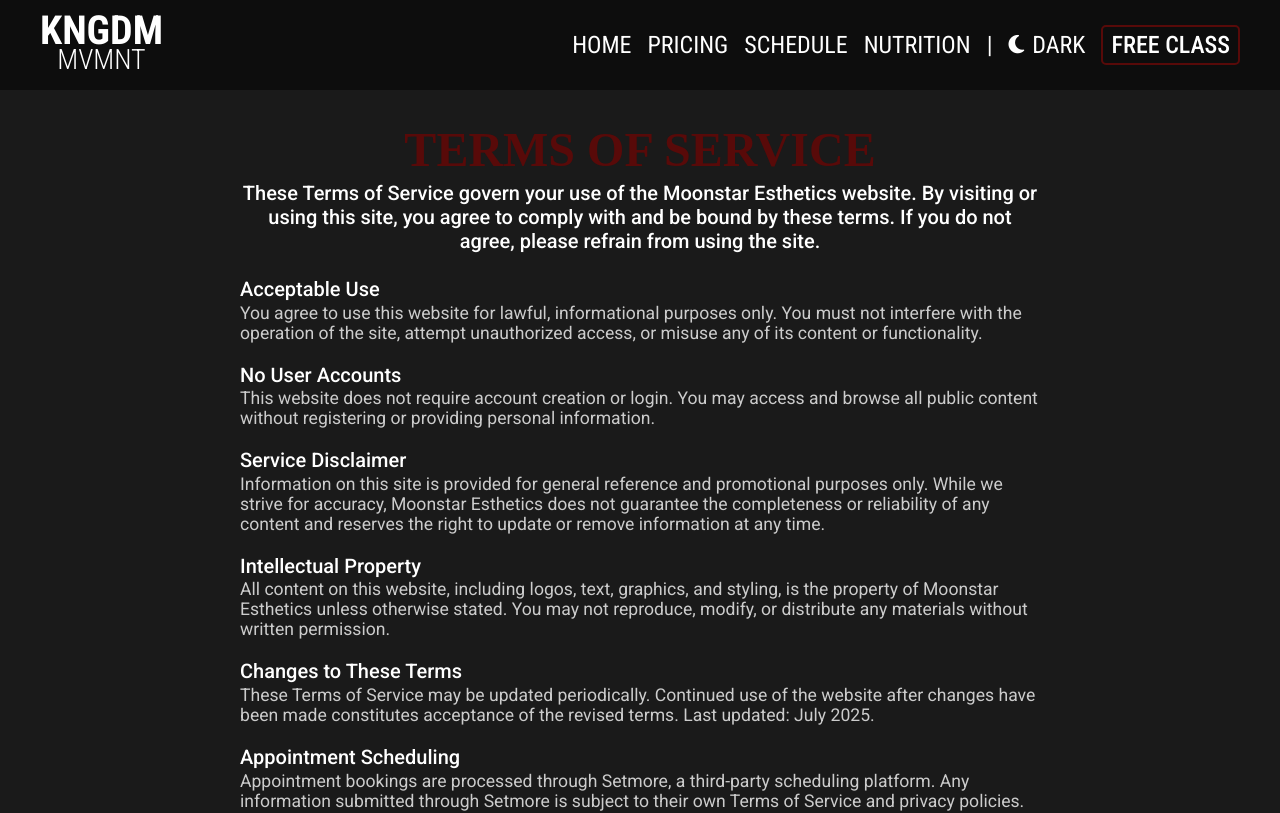
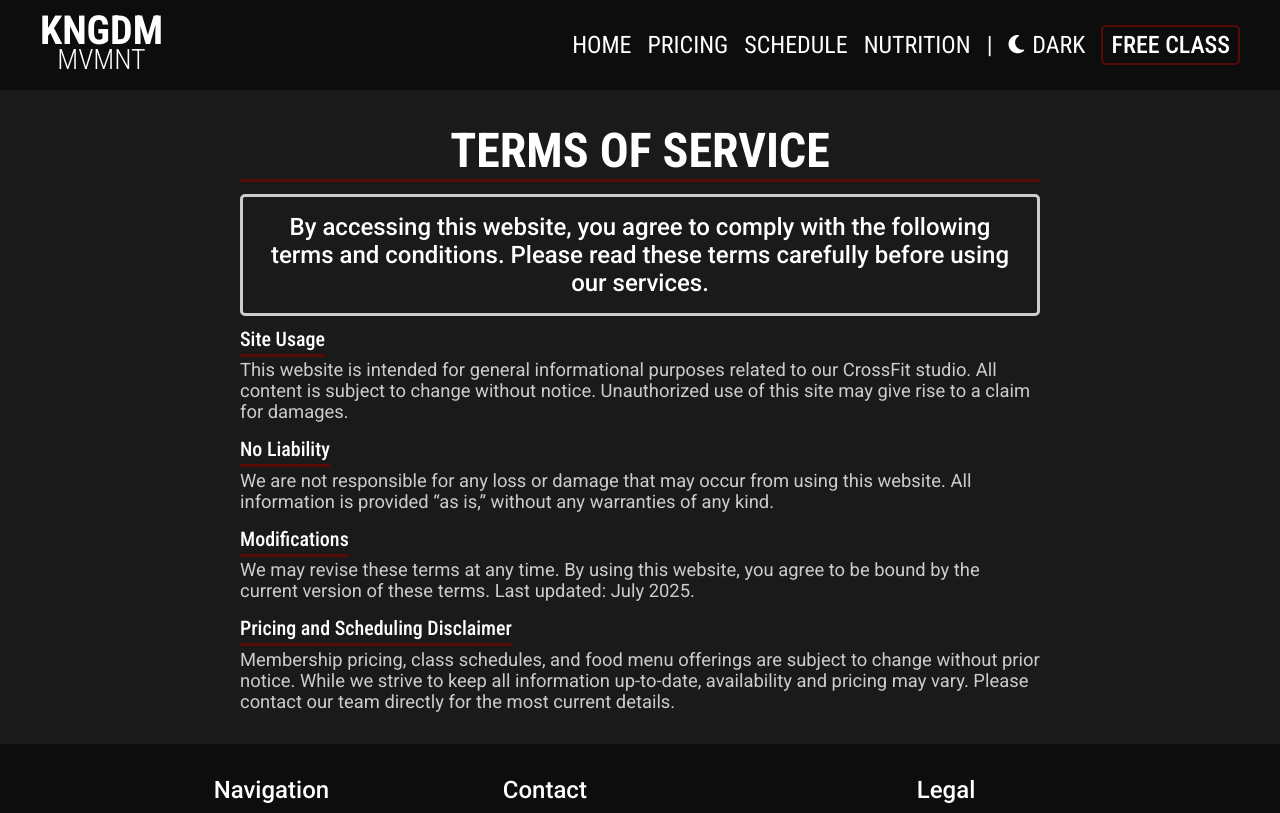
Before and after one commit to gilmerperez/kingdom-movement, a React (Vite) app: page /terms-of-service in a window 1280 px wide. Shown: the top 813 px of the page. Built offline with nearby package versions, Linux system fonts and the light colour scheme.

Commit message:
Edited the Terms page to match Kingdom Movement

```diff
--- a/src/pages/PrivacyPolicy/PrivacyPolicy.jsx
+++ b/src/pages/PrivacyPolicy/PrivacyPolicy.jsx
@@ -69,14 +69,6 @@ function PrivacyPolicy() {
               This website does not use cookies, tracking pixels, or third-party analytics tools. We do not track your
               browsing behavior or device usage.
             </p>
-
-            {/* Pricing and Scheduling Disclaimer */}
-            <p className={styles.policyHeading}>Pricing and Scheduling Disclaimer</p>
-            <p className={styles.policyText}>
-              Membership pricing, class schedules, and food menu offerings are subject to change without prior notice.
-              While we strive to keep all information up-to-date, availability and pricing may vary. Please contact our
-              team directly for the most current details.
-            </p>
           </section>
         </section>
       </main>
--- a/src/pages/TermsOfService/TermsOfService.jsx
+++ b/src/pages/TermsOfService/TermsOfService.jsx
@@ -4,7 +4,7 @@ import styles from "./TermsOfService.module.css";
 function TermsOfService() {
   // Set Page Title
   useEffect(() => {
-    document.title = "Moonstar Esthetics | Terms of Service";
+    document.title = "Kingdom Movement | Terms of Service";
   }, []);
 
   const monthNames = [
@@ -36,60 +36,37 @@ function TermsOfService() {
           <section className={styles.terms}>
             {/* Introduction */}
             <p className={styles.introduction}>
-              These Terms of Service govern your use of the Moonstar Esthetics website. By visiting or using this site,
-              you agree to comply with and be bound by these terms. If you do not agree, please refrain from using the
-              site.
+              By accessing this website, you agree to comply with the following terms and conditions. Please read these
+              terms carefully before using our services.
             </p>
 
-            {/* Acceptable Use */}
-            <p className={styles.termsHeading}>Acceptable Use</p>
+            {/* Site Usage */}
+            <p className={styles.termsHeading}>Site Usage</p>
             <p className={styles.termsText}>
-              You agree to use this website for lawful, informational purposes only. You must not interfere with the
-              operation of the site, attempt unauthorized access, or misuse any of its content or functionality.
+              This website is intended for general informational purposes related to our CrossFit studio. All content is
+              subject to change without notice. Unauthorized use of this site may give rise to a claim for damages.
             </p>
 
-            {/* No User Accounts */}
-            <p className={styles.termsHeading}>No User Accounts</p>
+            {/* No Liability */}
+            <p className={styles.termsHeading}>No Liability</p>
             <p className={styles.termsText}>
-              This website does not require account creation or login. You may access and browse all public content
-              without registering or providing personal information.
+              We are not responsible for any loss or damage that may occur from using this website. All information is
+              provided “as is,” without any warranties of any kind.
             </p>
 
-            {/* Service Disclaimer */}
-            <p className={styles.termsHeading}>Service Disclaimer</p>
+            {/* Modifications */}
+            <p className={styles.termsHeading}>Modifications</p>
             <p className={styles.termsText}>
-              Information on this site is provided for general reference and promotional purposes only. While we strive
-              for accuracy, Moonstar Esthetics does not guarantee the completeness or reliability of any content and
-              reserves the right to update or remove information at any time.
+              We may revise these terms at any time. By using this website, you agree to be bound by the current version
+              of these terms. Last updated: {month} {year}.
             </p>
 
-            {/* Content Ownership */}
-            <p className={styles.termsHeading}>Intellectual Property</p>
+            {/* Pricing and Scheduling Disclaimer */}
+            <p className={styles.termsHeading}>Pricing and Scheduling Disclaimer</p>
             <p className={styles.termsText}>
-              All content on this website, including logos, text, graphics, and styling, is the property of Moonstar
-              Esthetics unless otherwise stated. You may not reproduce, modify, or distribute any materials without
-              written permission.
-            </p>
-
-            {/* Changes to Terms */}
-            <p className={styles.termsHeading}>Changes to These Terms</p>
-            <p className={styles.termsText}>
-              These Terms of Service may be updated periodically. Continued use of the website after changes have been
-              made constitutes acceptance of the revised terms. Last updated: {month} {year}.
-            </p>
-
-            {/* Appointment Booking */}
-            <p className={styles.termsHeading}>Appointment Scheduling</p>
-            <p className={styles.termsText}>
-              Appointment bookings are processed through{" "}
-              <a href="https://setmore.com" target="_blank" rel="noopener noreferrer">
-                Setmore
-              </a>
-              , a third-party scheduling platform. Any information submitted through Setmore is subject to their own{" "}
-              <a href="https://www.setmore.com/privacy" target="_blank" rel="noopener noreferrer">
-                Terms of Service
-              </a>{" "}
-              and privacy policies.
+              Membership pricing, class schedules, and food menu offerings are subject to change without prior notice.
+              While we strive to keep all information up-to-date, availability and pricing may vary. Please contact our
+              team directly for the most current details.
             </p>
           </section>
         </section>
--- a/src/pages/TermsOfService/TermsOfService.module.css
+++ b/src/pages/TermsOfService/TermsOfService.module.css
@@ -7,15 +7,17 @@
   align-items: center;
   flex-direction: column;
   justify-content: center;
+  font-family: "Roboto Condensed", Arial, sans-serif;
 }
 
 .heading {
+  width: 100%;
   font-size: 3rem;
   font-weight: 700;
-  color: var(--primary);
-  margin-bottom: 0.25rem;
+  margin-bottom: 0.75rem;
   transition: 0.3s ease-in;
-  font-family: "Libre Baskerville", serif;
+  color: var(--text-primary);
+  border-bottom: 3px solid var(--primary);
 }
 
 .terms {
@@ -23,38 +25,55 @@
 }
 
 .introduction {
+  margin: 0 auto;
+  padding: 1rem;
   font-weight: 500;
-  font-size: 1.25rem;
+  font-size: 1.5rem;
+  border-radius: 5px;
   text-align: center;
-  margin-bottom: 1.5rem;
-  color: var(--text-primary);
+  margin-bottom: 0.5rem;
+  background-color: var(--bg-color);
+  border: 3px solid var(--text-secondary);
+  font-family: "Roboto", Arial, sans-serif;
 }
 
 .termsHeading {
+  line-height: 1.5;
   font-weight: 500;
   font-size: 1.25rem;
-  margin-bottom: 0.1rem;
+  display: inline-block;
+  margin-bottom: 0.15rem;
+  border-bottom: 3px solid var(--primary);
 }
 
 .termsText {
   font-weight: 400;
-  font-size: 1.1rem;
+  font-size: 1.15rem;
   color: var(--text-secondary);
+  font-family: "Roboto", Arial, sans-serif;
 }
 
 .termsText:not(:last-child) {
-  margin-bottom: 1.25rem;
+  margin-bottom: 0.75rem;
 }
 
 /* Tablet Responsiveness */
 @media (max-width: 768px) {
   .heading {
-    font-size: 2.75rem;
+    font-size: 2.5rem;
   }
 
   .introduction {
+    padding: 0.75rem;
+    font-size: 1.25rem;
+  }
+
+  .termsHeading {
     font-size: 1.15rem;
-    margin-bottom: 1.25rem;
+  }
+
+  .termsText {
+    font-size: 1.05rem;
   }
 }
 
@@ -62,19 +81,21 @@
 @media (max-width: 480px) {
   .heading {
     font-size: 2.25rem;
+    border-bottom: 2px solid var(--primary);
   }
 
   .introduction {
-    font-size: 1rem;
-    margin-bottom: 1rem;
+    font-size: 1.25rem;
+    border: 2px solid var(--text-secondary);
   }
 
   .termsHeading {
-    font-size: 1rem;
-    margin-bottom: 0.05rem;
+    line-height: 1.25;
+    font-size: 1.15rem;
+    border-bottom: 2px solid var(--primary);
   }
 
   .termsText {
-    font-size: 0.95rem;
+    font-size: 1rem;
   }
 }
```
